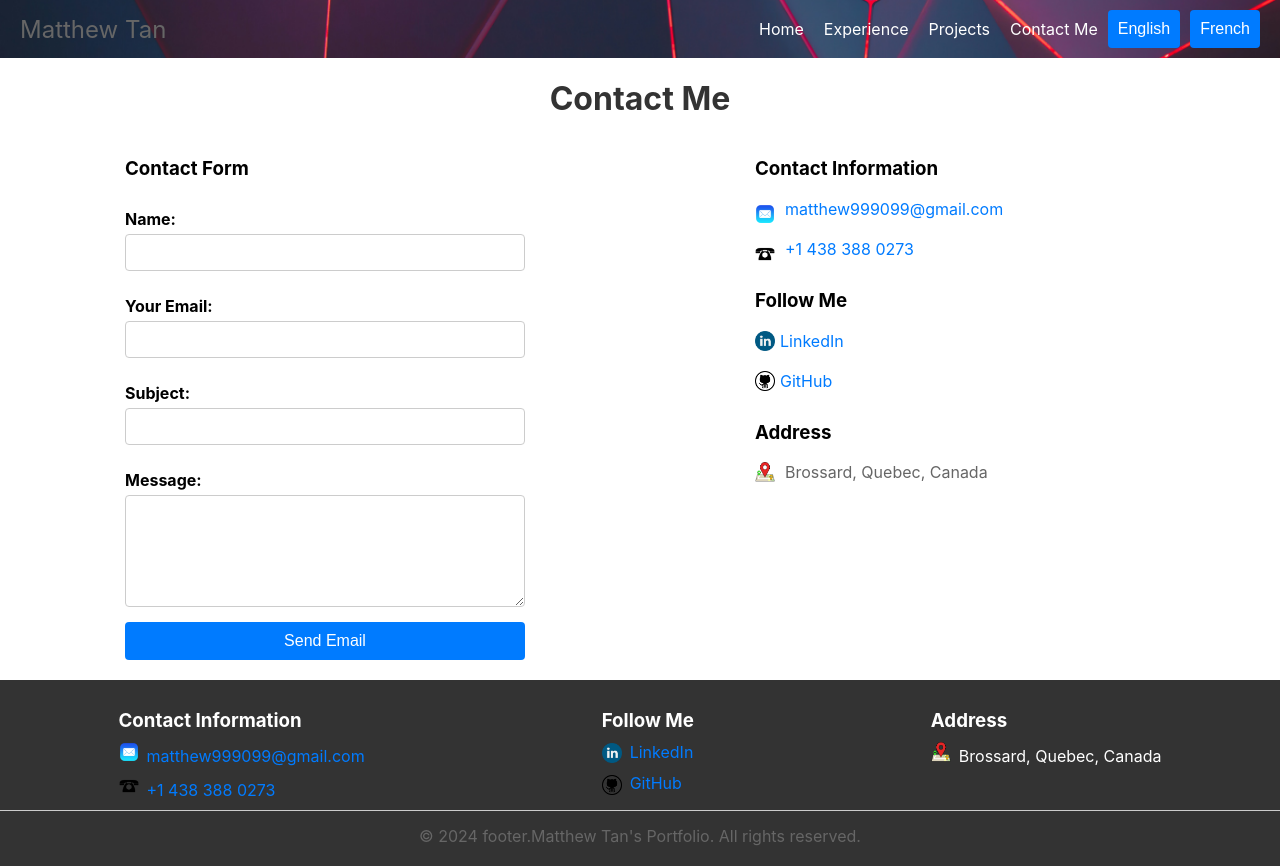
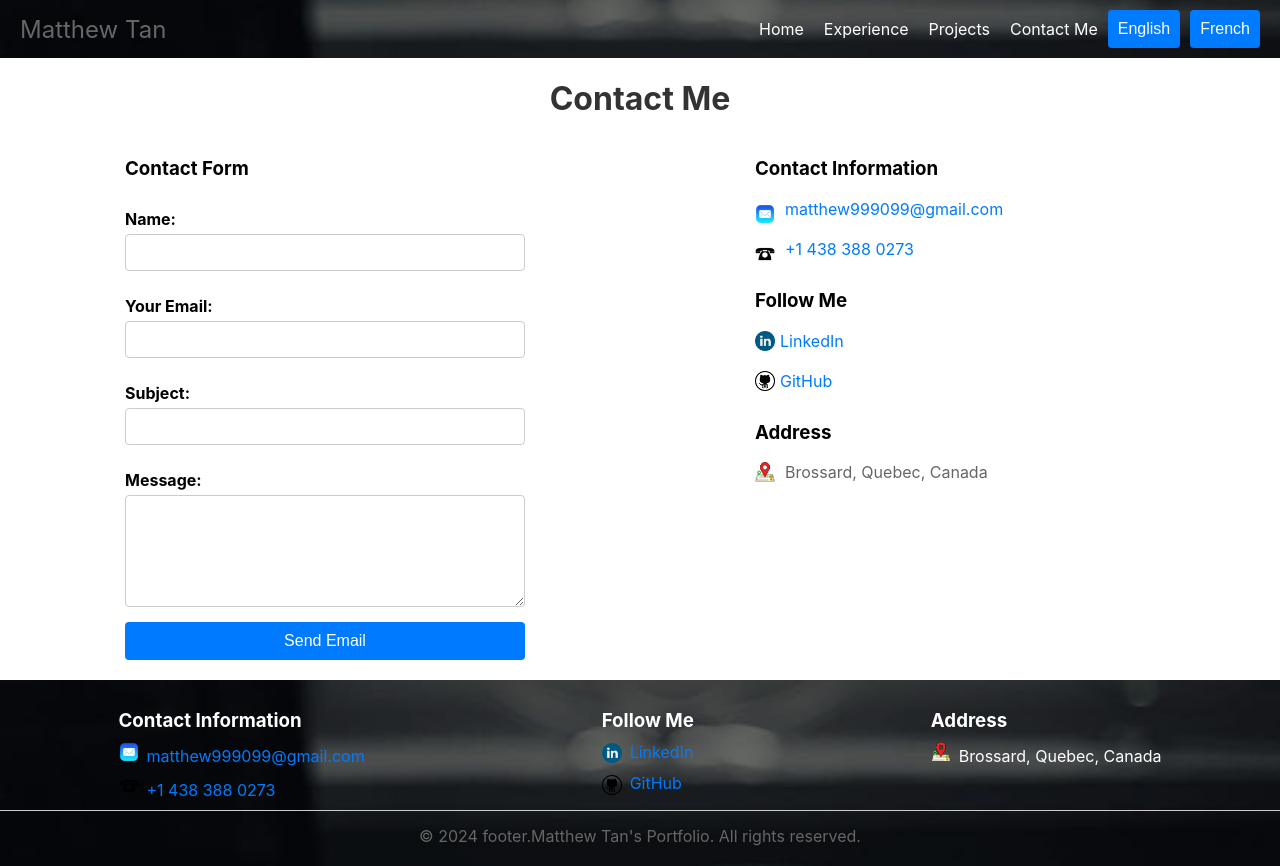
Before and after one commit to Matthewtan9/MatthewFrontendPortfolio, a React (Create React App) app in the folder frontendportfolio/: page /contact in a window 1280 px wide. Built offline with nearby package versions, Linux system fonts and the light colour scheme.

Commit message:
background adjustement

```diff
--- a/frontendportfolio/src/css/Footer.css
+++ b/frontendportfolio/src/css/Footer.css
@@ -3,6 +3,10 @@
     background-color: #333;
     color: white;
     padding: 10px 0;
+    background-image: url('background.jpg'); /* Adjust the path to your image */
+    background-size: cover; /* Cover the entire viewport */
+    background-repeat: no-repeat; /* Prevent the background image from repeating */
+    background-position: center; /* Center the background image */
   }
 
   .footer-content {
--- a/frontendportfolio/src/css/HomePage.css
+++ b/frontendportfolio/src/css/HomePage.css
@@ -213,3 +213,14 @@ h1 {
 .active {
   background-color: #007bff; /* Set the active dot color */
 }
+
+/* src/css/HomePage.css */
+body {
+  /* background-image: url('background.jpg');  */
+  background-size: cover; /* Cover the entire viewport */
+
+  background-position: center; /* Center the background image */
+}
+.h2{
+  color : white;
+}
```
Also changed, not shown: frontendportfolio/src/css/background.jpg.
